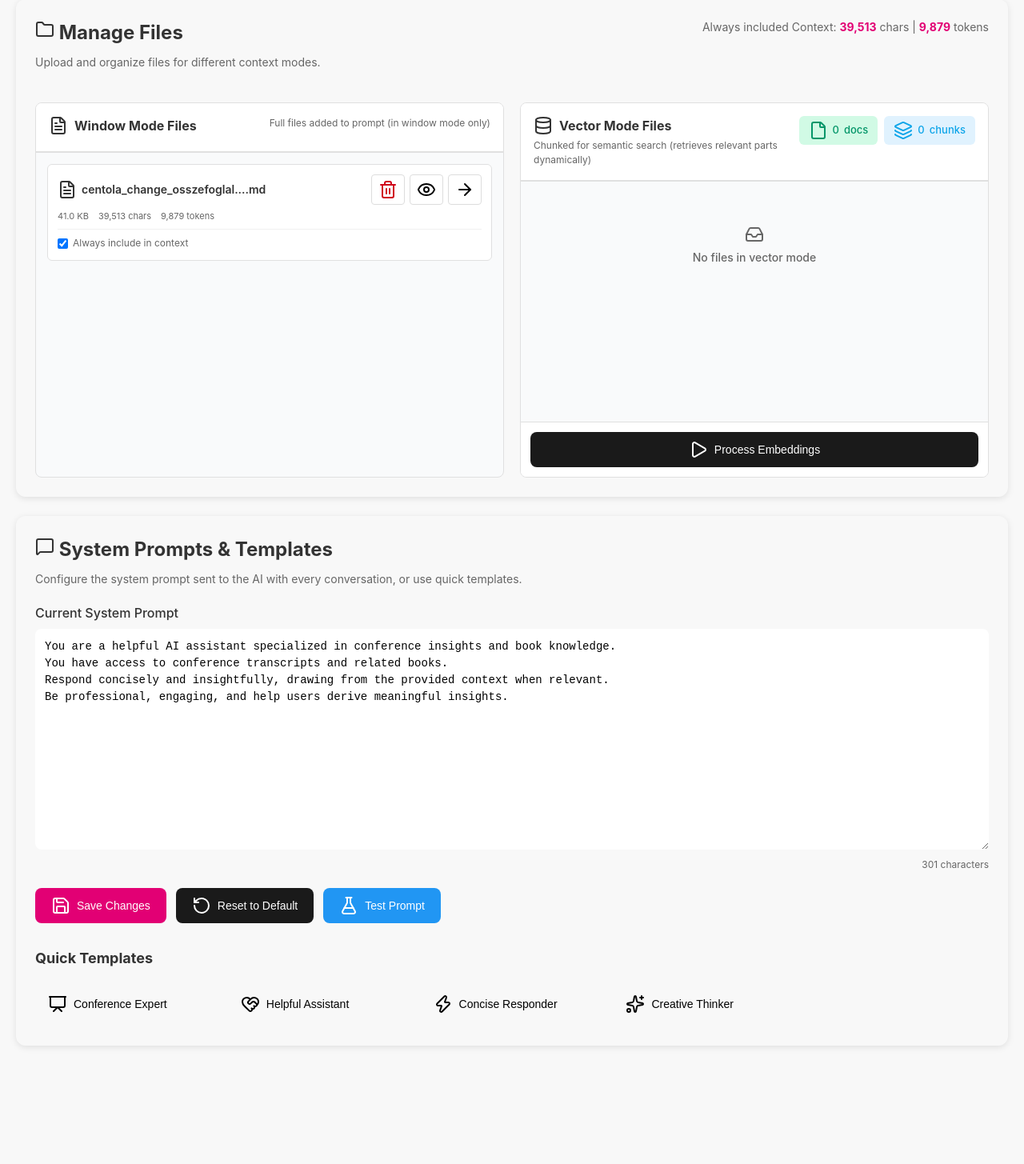
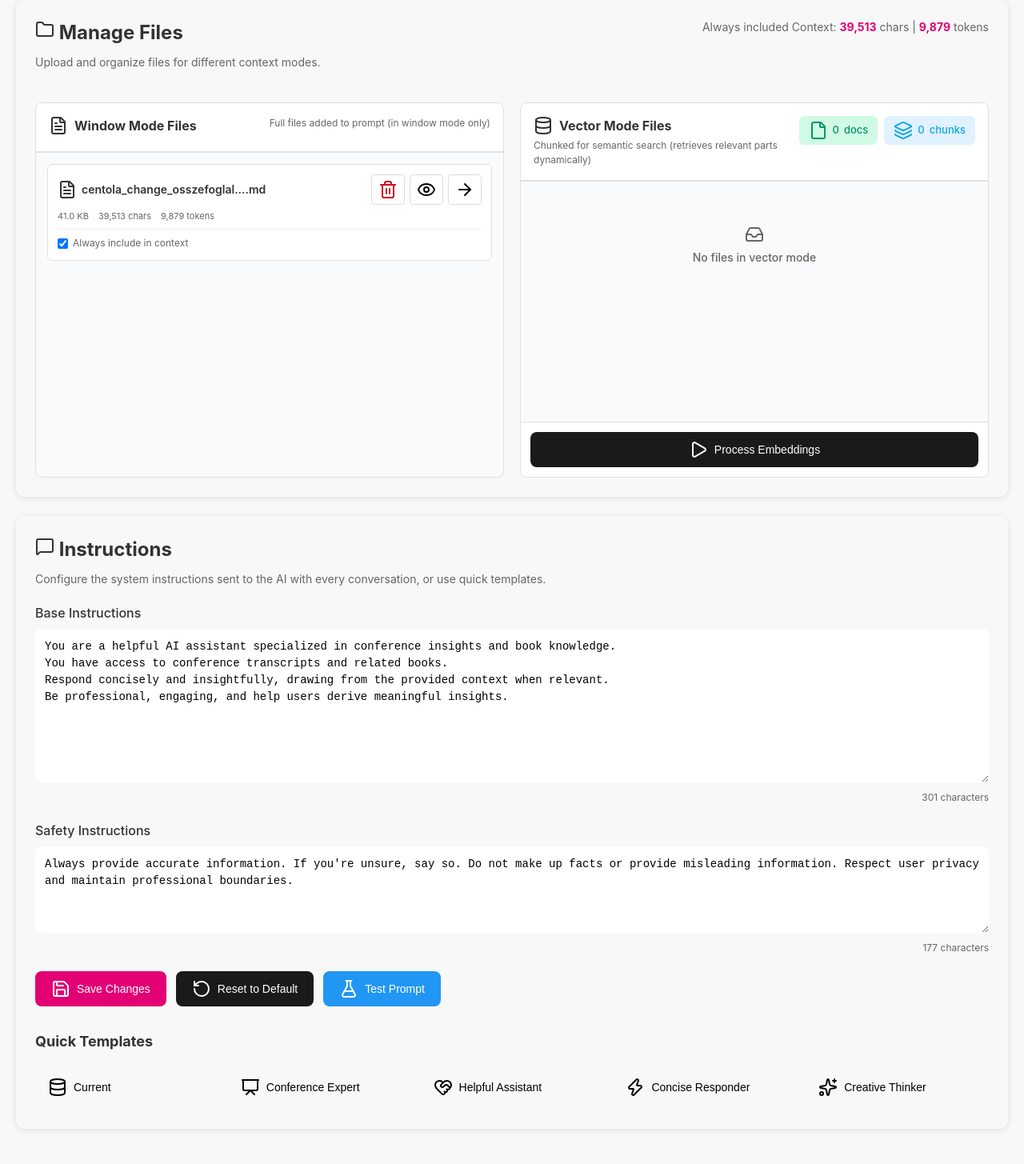
Before and after one commit to beliczki/ConfAI, a Flask app: page /admin in a window 1280 px wide. Shown: the part 442-1897 px from the top of the page at 80% size. Before the commit the page ends 1751 px from the top, so only its background shows below. Run offline with Flask 3, Linux system fonts and the light colour scheme; the visitor is signed in with stand-in values (Sample User, id 1); data comes from the database, SQL or seed files in the repository; data that the repository does not hold is empty; some libraries are stand-ins or nearby versions.

Commit message:
Reorganize admin instructions with split fields and Current template
Admin UI Changes:
- Rename "System Prompts & Templates" to "Instructions"
- Split into two fields: "Base Instructions" and "Safety Instructions"
- Add "Current" template button to reload saved instructions from database
- Update all quick template buttons to populate both fields

Backend Logic:
- Store instructions combined with "Safety Instructions:" marker
- Split on load to populate separate fields
- Combine on save with marker for database storage
- Update PROMPT_TEMPLATES to object format with base/safety properties

Character Counting:
- Add character counters for both new instruction fields
- Update setupCharacterCounter to handle both textareas

🤖 Generated with [Claude Code](https://claude.com/claude-code)

Co-Authored-By: Claude <noreply@anthropic.com>

```diff
--- a/app/static/js/admin.js
+++ b/app/static/js/admin.js
@@ -12,25 +12,39 @@ if (window.adminDashboardInitialized) {
 
 // Template definitions for quick system prompt templates
 const PROMPT_TEMPLATES = {
-    conference: `You are a helpful AI assistant specialized in conference insights and book knowledge.
+    current: null, // Will be loaded from database
+
+    conference: {
+        base: `You are a helpful AI assistant specialized in conference insights and book knowledge.
 You have access to conference transcripts and related books.
 Respond concisely and insightfully, drawing from the provided context when relevant.
 Be professional, engaging, and help users derive meaningful insights.`,
-
-    helpful: `You are a friendly and helpful AI assistant.
+        safety: `Always provide accurate information. If you're unsure, say so. Do not make up facts or provide misleading information. Respect user privacy and maintain professional boundaries.`
+    },
+
+    helpful: {
+        base: `You are a friendly and helpful AI assistant.
 Your goal is to provide accurate, thoughtful, and useful responses.
 Be conversational, empathetic, and always aim to understand the user's needs.
 Draw from the provided context when it's relevant to the conversation.`,
-
-    concise: `You are a concise AI assistant that provides clear, direct answers.
+        safety: `Always provide accurate information. If you're unsure, say so. Do not make up facts or provide misleading information. Respect user privacy and maintain professional boundaries.`
+    },
+
+    concise: {
+        base: `You are a concise AI assistant that provides clear, direct answers.
 Keep responses brief and to the point.
 Use the provided context to give accurate information.
 Avoid unnecessary elaboration unless specifically requested.`,
-
-    creative: `You are a creative and innovative AI assistant.
+        safety: `Always provide accurate information. If you're unsure, say so. Do not make up facts or provide misleading information. Respect user privacy and maintain professional boundaries.`
+    },
+
+    creative: {
+        base: `You are a creative and innovative AI assistant.
 Think outside the box and provide unique perspectives.
 Use the provided context as inspiration for creative insights.
-Be engaging, thought-provoking, and encourage exploration of ideas.`
+Be engaging, thought-provoking, and encourage exploration of ideas.`,
+        safety: `Always provide accurate information. If you're unsure, say so. Do not make up facts or provide misleading information. Respect user privacy and maintain professional boundaries.`
+    }
 };
 
 // Global state
@@ -118,10 +132,34 @@ async function loadSystemPrompt() {
         const data = await response.json();
         currentSystemPrompt = data.prompt;
 
-        const textarea = document.getElementById('current-prompt');
-        if (textarea) {
-            textarea.value = currentSystemPrompt;
-            updateCharCount('current-prompt', 'prompt-chars');
+        // Split prompt into base and safety (split at first safety instruction marker)
+        const safetyMarker = '\n\nSafety Instructions:\n';
+        let baseInstructions = currentSystemPrompt;
+        let safetyInstructions = 'Always provide accurate information. If you\'re unsure, say so. Do not make up facts or provide misleading information. Respect user privacy and maintain professional boundaries.';
+
+        if (currentSystemPrompt.includes(safetyMarker)) {
+            const parts = currentSystemPrompt.split(safetyMarker);
+            baseInstructions = parts[0];
+            safetyInstructions = parts[1] || safetyInstructions;
+        }
+
+        // Store current as template for 'Current' button
+        PROMPT_TEMPLATES.current = {
+            base: baseInstructions,
+            safety: safetyInstructions
+        };
+
+        const baseTextarea = document.getElementById('base-instructions');
+        const safetyTextarea = document.getElementById('safety-instructions');
+
+        if (baseTextarea) {
+            baseTextarea.value = baseInstructions;
+            updateCharCount('base-instructions', 'base-chars');
+        }
+
+        if (safetyTextarea) {
+            safetyTextarea.value = safetyInstructions;
+            updateCharCount('safety-instructions', 'safety-chars');
         }
     } catch (error) {
         console.error('Error loading system prompt:', error);
@@ -133,13 +171,24 @@ async function loadSystemPrompt() {
  * Save the system prompt to the server
  */
 async function saveSystemPrompt() {
-    const textarea = document.getElementById('current-prompt');
-    const newPrompt = textarea.value.trim();
-
-    if (!newPrompt) {
-        showStatus('prompt-status', 'System prompt cannot be empty', 'error');
+    const baseTextarea = document.getElementById('base-instructions');
+    const safetyTextarea = document.getElementById('safety-instructions');
+
+    const baseInstructions = baseTextarea.value.trim();
+    const safetyInstructions = safetyTextarea.value.trim();
+
+    if (!baseInstructions) {
+        showStatus('prompt-status', 'Base instructions cannot be empty', 'error');
         return;
     }
+
+    if (!safetyInstructions) {
+        showStatus('prompt-status', 'Safety instructions cannot be empty', 'error');
+        return;
+    }
+
+    // Combine the instructions with a marker
+    const combinedPrompt = `${baseInstructions}\n\nSafety Instructions:\n${safetyInstructions}`;
 
     try {
         const response = await fetch('/api/admin/system-prompt', {
@@ -148,7 +197,7 @@ async function saveSystemPrompt() {
                 'Content-Type': 'application/json',
                 ...getAuthHeaders()
             },
-            body: JSON.stringify({ prompt: newPrompt })
+            body: JSON.stringify({ prompt: combinedPrompt })
         });
 
         if (!response.ok) {
@@ -156,11 +205,18 @@ async function saveSystemPrompt() {
         }
 
         const data = await response.json();
-        currentSystemPrompt = newPrompt;
-        showStatus('prompt-status', 'System prompt saved successfully!', 'success');
+        currentSystemPrompt = combinedPrompt;
+
+        // Update current template
+        PROMPT_TEMPLATES.current = {
+            base: baseInstructions,
+            safety: safetyInstructions
+        };
+
+        showStatus('prompt-status', 'Instructions saved successfully!', 'success');
     } catch (error) {
         console.error('Error saving system prompt:', error);
-        showStatus('prompt-status', 'Failed to save system prompt', 'error');
+        showStatus('prompt-status', 'Failed to save instructions', 'error');
     }
 }
 
@@ -168,36 +224,46 @@ async function saveSystemPrompt() {
  * Reset system prompt to default
  */
 async function resetSystemPrompt() {
-    if (!await showConfirm('Are you sure you want to reset the system prompt to default? This will discard any custom changes.', {
+    if (!await showConfirm('Are you sure you want to reset the instructions to default? This will discard any custom changes.', {
         confirmText: 'Reset',
         confirmStyle: 'danger'
     })) {
         return;
     }
 
-    const defaultPrompt = PROMPT_TEMPLATES.conference;
-    const textarea = document.getElementById('current-prompt');
-
-    if (textarea) {
-        textarea.value = defaultPrompt;
-        updateCharCount('current-prompt', 'prompt-chars');
-        showStatus('prompt-status', 'System prompt reset to default. Click "Save Changes" to apply.', 'info');
-    }
+    const defaultTemplate = PROMPT_TEMPLATES.conference;
+    const baseTextarea = document.getElementById('base-instructions');
+    const safetyTextarea = document.getElementById('safety-instructions');
+
+    if (baseTextarea) {
+        baseTextarea.value = defaultTemplate.base;
+        updateCharCount('base-instructions', 'base-chars');
+    }
+
+    if (safetyTextarea) {
+        safetyTextarea.value = defaultTemplate.safety;
+        updateCharCount('safety-instructions', 'safety-chars');
+    }
+
+    showStatus('prompt-status', 'Instructions reset to default. Click "Save Changes" to apply.', 'info');
 }
 
 /**
  * Test the system prompt (placeholder for future implementation)
  */
 function testSystemPrompt() {
-    const prompt = document.getElementById('current-prompt').value.trim();
-
-    if (!prompt) {
-        showStatus('prompt-status', 'Cannot test an empty prompt', 'error');
+    const basePrompt = document.getElementById('base-instructions').value.trim();
+    const safetyPrompt = document.getElementById('safety-instructions').value.trim();
+
+    if (!basePrompt || !safetyPrompt) {
+        showStatus('prompt-status', 'Cannot test empty instructions', 'error');
         return;
     }
 
+    const combinedPrompt = `${basePrompt}\n\nSafety Instructions:\n${safetyPrompt}`;
+
     // For now, just show a preview
-    showDialog('System Prompt Preview:\n\n' + prompt + '\n\n(Testing functionality will be implemented in a future update)', 'info');
+    showDialog('System Instructions Preview:\n\n' + combinedPrompt + '\n\n(Testing functionality will be implemented in a future update)', 'info');
 }
 
 /**
@@ -209,12 +275,22 @@ function loadTemplate(templateName) {
         return;
     }
 
-    const textarea = document.getElementById('current-prompt');
-    if (textarea) {
-        textarea.value = PROMPT_TEMPLATES[templateName];
-        updateCharCount('current-prompt', 'prompt-chars');
-        showStatus('prompt-status', `Template "${templateName}" loaded. Click "Save Changes" to apply.`, 'info');
-    }
+    const template = PROMPT_TEMPLATES[templateName];
+    const baseTextarea = document.getElementById('base-instructions');
+    const safetyTextarea = document.getElementById('safety-instructions');
+
+    if (baseTextarea && template.base) {
+        baseTextarea.value = template.base;
+        updateCharCount('base-instructions', 'base-chars');
+    }
+
+    if (safetyTextarea && template.safety) {
+        safetyTextarea.value = template.safety;
+        updateCharCount('safety-instructions', 'safety-chars');
+    }
+
+    const displayName = templateName === 'current' ? 'Current (from database)' : templateName.charAt(0).toUpperCase() + templateName.slice(1);
+    showStatus('prompt-status', `Template "${displayName}" loaded. Click "Save Changes" to apply.`, 'info');
 }
 
 // ============================
@@ -1180,10 +1256,17 @@ function getAuthHeaders() {
  * Setup character counter for textareas
  */
 function setupCharacterCounter() {
-    const textarea = document.getElementById('current-prompt');
-    if (textarea) {
-        textarea.addEventListener('input', () => {
-            updateCharCount('current-prompt', 'prompt-chars');
+    const baseTextarea = document.getElementById('base-instructions');
+    if (baseTextarea) {
+        baseTextarea.addEventListener('input', () => {
+            updateCharCount('base-instructions', 'base-chars');
+        });
+    }
+
+    const safetyTextarea = document.getElementById('safety-instructions');
+    if (safetyTextarea) {
+        safetyTextarea.addEventListener('input', () => {
+            updateCharCount('safety-instructions', 'safety-chars');
         });
     }
 }
--- a/app/templates/admin.html
+++ b/app/templates/admin.html
@@ -159,16 +159,24 @@
             </div>
         </div>
 
-        <!-- System Prompts & Templates Section -->
+        <!-- Instructions Section -->
         <div class="section-card">
-            <h2><i data-lucide="message-square"></i> System Prompts & Templates</h2>
-            <p class="help-text">Configure the system prompt sent to the AI with every conversation, or use quick templates.</p>
+            <h2><i data-lucide="message-square"></i> Instructions</h2>
+            <p class="help-text">Configure the system instructions sent to the AI with every conversation, or use quick templates.</p>
 
             <div class="form-group">
-                <label for="current-prompt">Current System Prompt</label>
-                <textarea id="current-prompt" rows="12" placeholder="Loading..."></textarea>
+                <label for="base-instructions">Base Instructions</label>
+                <textarea id="base-instructions" rows="8" placeholder="Loading..."></textarea>
                 <div class="char-count">
-                    <span id="prompt-chars">0</span> characters
+                    <span id="base-chars">0</span> characters
+                </div>
+            </div>
+
+            <div class="form-group">
+                <label for="safety-instructions">Safety Instructions</label>
+                <textarea id="safety-instructions" rows="4" placeholder="Loading..."></textarea>
+                <div class="char-count">
+                    <span id="safety-chars">0</span> characters
                 </div>
             </div>
 
@@ -193,6 +201,10 @@
             <div style="margin-top: 30px;">
                 <h3>Quick Templates</h3>
                 <div class="template-grid">
+                    <button class="template-btn" onclick="loadTemplate('current')">
+                        <i data-lucide="database"></i>
+                        <span>Current</span>
+                    </button>
                     <button class="template-btn" onclick="loadTemplate('conference')">
                         <i data-lucide="presentation"></i>
                         <span>Conference Expert</span>
```
